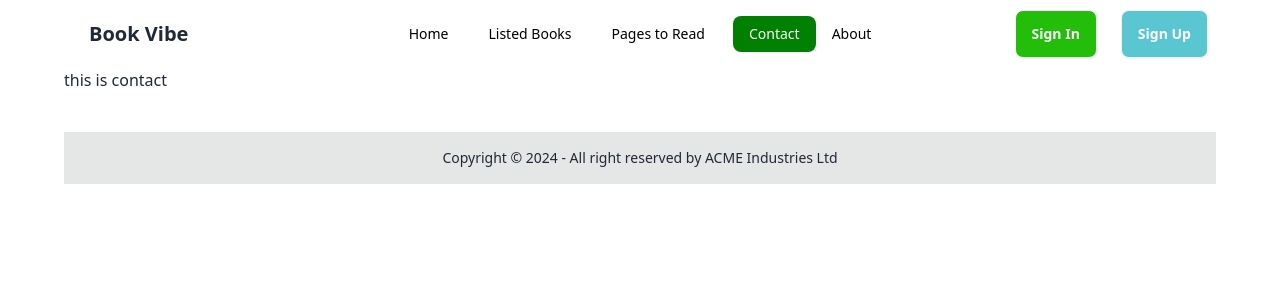
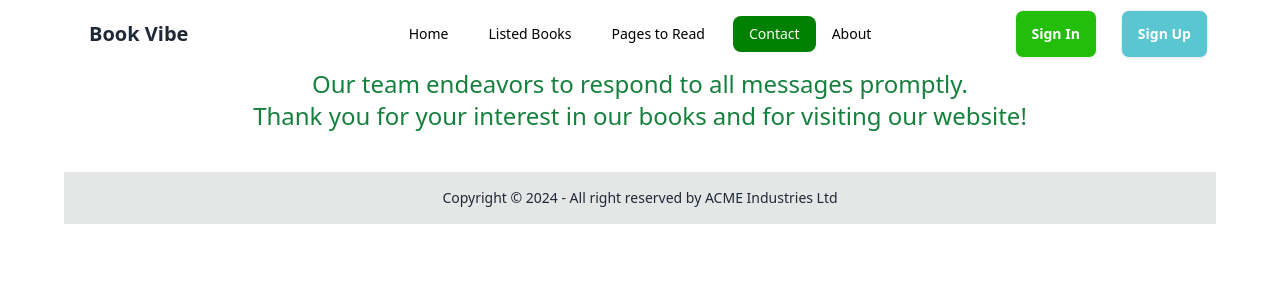
Before and after one commit to Jaynab94/Chef-food-service-website, a React (Vite) app: page /contact in a window 1280 px wide. Shown: the top 300 px of the page. Built offline with nearby package versions, Linux system fonts and the light colour scheme.

Commit message:
add contact section

```diff
--- a/src/Component/Contact/Contact.jsx
+++ b/src/Component/Contact/Contact.jsx
@@ -2,8 +2,8 @@
 
 const Contact = () => {
     return (
-        <div>
-            <h2>this is contact</h2>
+        <div  className="text-2xl text-green-700 text-center">
+            <h2>Our team endeavors to respond to all messages promptly. <br /> Thank you for your interest in our books and for visiting our website!</h2>
         </div>
     );
 };
```
